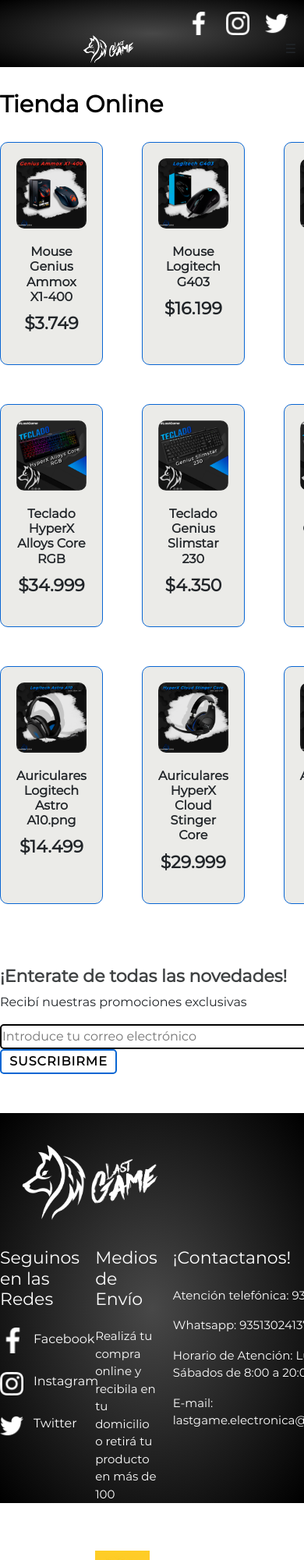
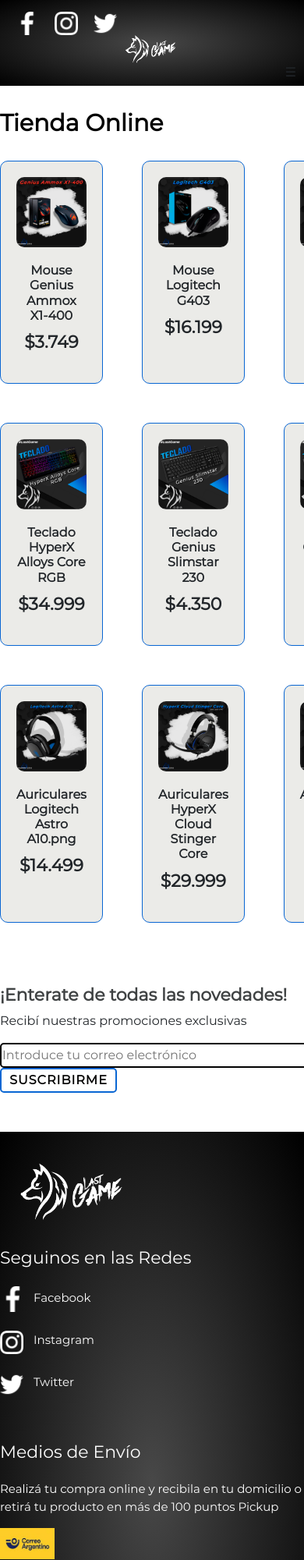
Before and after one commit to Angelica-Gomez/Last-Game, a plain HTML site: page pages/platform.html in a window 390 px wide. Shown: the top 2000 px of the page at 78% size. Drawn offline with nearby package versions, Linux system fonts and the light colour scheme.

Commit message:
se modifico medias queries de header y footer

```diff
--- a/css/style.css
+++ b/css/style.css
@@ -30,6 +30,11 @@
 }
 
 /* HEADER */
+.header{
+    background: radial-gradient(at center center, rgb(72 72 72) 0%, rgb(0, 0, 0) 100%) !important;
+    padding: 5px 10px;
+}
+
 .header__networks{
     height: 40px;
     display: flex;
@@ -40,14 +45,6 @@
 padding: 0 10px;
 }
 
-.header{
-    background: radial-gradient(at center center, rgb(72 72 72) 0%, rgb(0, 0, 0) 100%) !important;
-    padding: 5px 10px;
-}
-
-.header__icono{
-    position:relative
-}
  .header__container{
     max-width: 1200px;
     margin: 0 auto;
@@ -57,7 +54,7 @@
  }
 
 .header__container-navbar {
-    display: none;
+    display: flex;
 }
 
 .header__container-navbar li{
@@ -71,6 +68,11 @@
 header nav ul li a:hover{
     color:rgb(255, 255, 255)
 }
+
+.header__container-navbar-mobile{
+    display: none;
+}
+
 body{
     background:rgb(255, 255, 255)
 }
@@ -244,15 +246,39 @@
 
 }
 
-@media (min-width: 768px) {
-    .header__container-navbar{
-        display:flex;
+@media screen and (max-width: 600px) {
+
+    .logo{
+        width: 30%;
+        height: 5%;
+       }
+
+    .header__networks {
+      justify-content:flex-start;
     }
 
-    .header__container-navbar-mobile {
-        display: none;
+    .header__container {
+      flex-direction: column;
     }
 
+    .header__container-navbar {
+      display: none;
+    }
+
+    .header__container-navbar li {
+      margin: 0;
+    }
+
+    .header__container-navbar li:first-child {
+      margin-top: 15px;
+    }
+    .header__container-navbar-mobile{
+        display: flex;
+        margin-left: auto;
+    }
+  }
+
+@media (min-width: 768px) {
     .delivery{
         display: flex;
 
@@ -266,6 +292,38 @@
         grid-template-columns: repeat(2, 1fr);
     }
 }
+
+@media screen and (max-width: 770px) {
+
+    .footer{
+        height: 900px;
+    }
+
+    .footer__container {
+      grid-template-columns: 1fr;
+    }
+
+
+    .information__networks{
+        display: inline;
+        position:relative;
+        bottom: 30px;
+        left: 43px;
+        color: white;
+    }
+  }
+
+  @media screen and (max-width: 480px) {
+
+    .footer__logo {
+      width: 150px;
+    }
+
+    .information__networks,
+    .information__description {
+      font-size: 15px;
+    }
+  }
 
 
 /* MAIN PLATFORM */
```
Also changed, not shown: index.html (+3 -3 lines), assets/images/menu.png (added).
